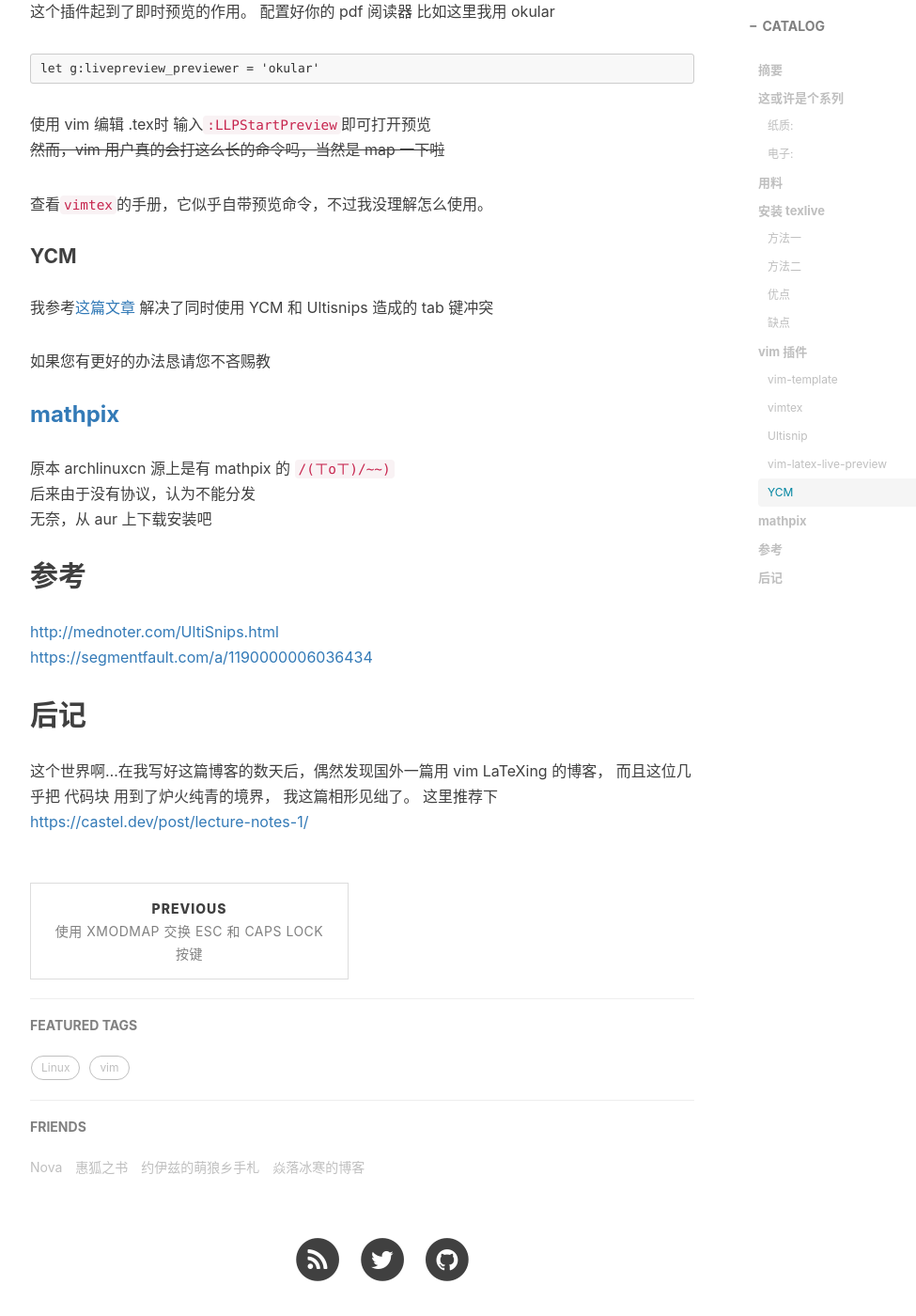
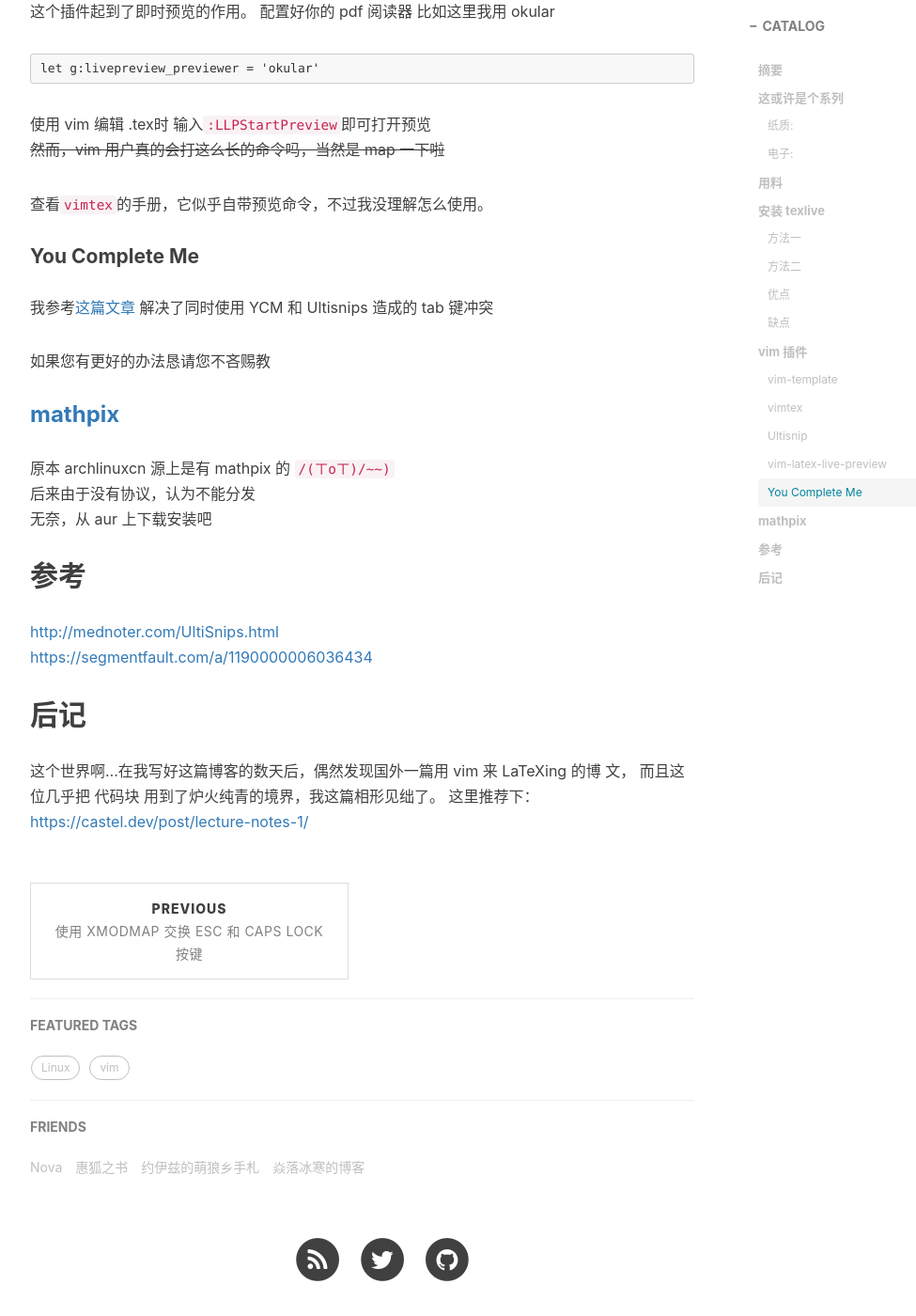
Before and after one commit to junyixu/junyixu.github.io, a Jekyll site: the page built from _posts/2019-03-08-Happy-LaTeXing.md, in a window 1280 px wide and 1400 px high, scrolled down 4073 px. Shown: the whole window at 94% size, without its empty margins (233-1208 px from the left). Built offline with Jekyll 4.4.1, drawn with Linux system fonts in a browser that asks for light colours; nearby versions of some CDN libraries; comment, search, counter and statistics services are not loaded.

Commit message:
Latexing

```diff
--- a/_posts/2019-03-08-Happy-LaTeXing.md
+++ b/_posts/2019-03-08-Happy-LaTeXing.md
@@ -107,7 +107,7 @@
 
 前人栽树后人乘凉，我们可以下载别人写好的代码块合集 如 [honza/vim-snippets](https://github.com/honza/vim-snippets)
 当然，也可以在 `~/.vim/UltiSnips/` 目录下创建我们自己的代码块合集作为补充。
-如不嫌弃，可以看看[我的UltiSnips目录](https://github.com/junyixu/dotfiles/tree/master/vim)
+如不嫌弃，可以看看[我的UltiSnips目录](https://github.com/junyixu/dotfiles/blob/master/vim/UltiSnips/tex.snippets)
 
 之后我们就可以愉快地输入`b<tab>`
 补全
@@ -125,7 +125,7 @@
 
 查看`vimtex`的手册，它似乎自带预览命令，不过我没理解怎么使用。
 
-#### YCM
+#### You Complete Me
 
 我参考[这篇文章](https://stackoverflow.com/questions/14896327/ultisnips-and-youcompleteme)
 解决了同时使用 YCM 和 Ultisnips 造成的 tab 键冲突
@@ -143,7 +143,8 @@
 
 
 ## 后记
-这个世界啊...在我写好这篇博客的数天后，偶然发现国外一篇用 vim LaTeXing 的博客，
-而且这位几乎把 代码块 用到了炉火纯青的境界， 我这篇相形见绌了。
-这里推荐下
+这个世界啊...在我写好这篇博客的数天后，偶然发现国外一篇用 vim 来 LaTeXing 的博
+文，
+而且这位几乎把 代码块 用到了炉火纯青的境界，我这篇相形见绌了。
+这里推荐下：
 <https://castel.dev/post/lecture-notes-1/>
```
